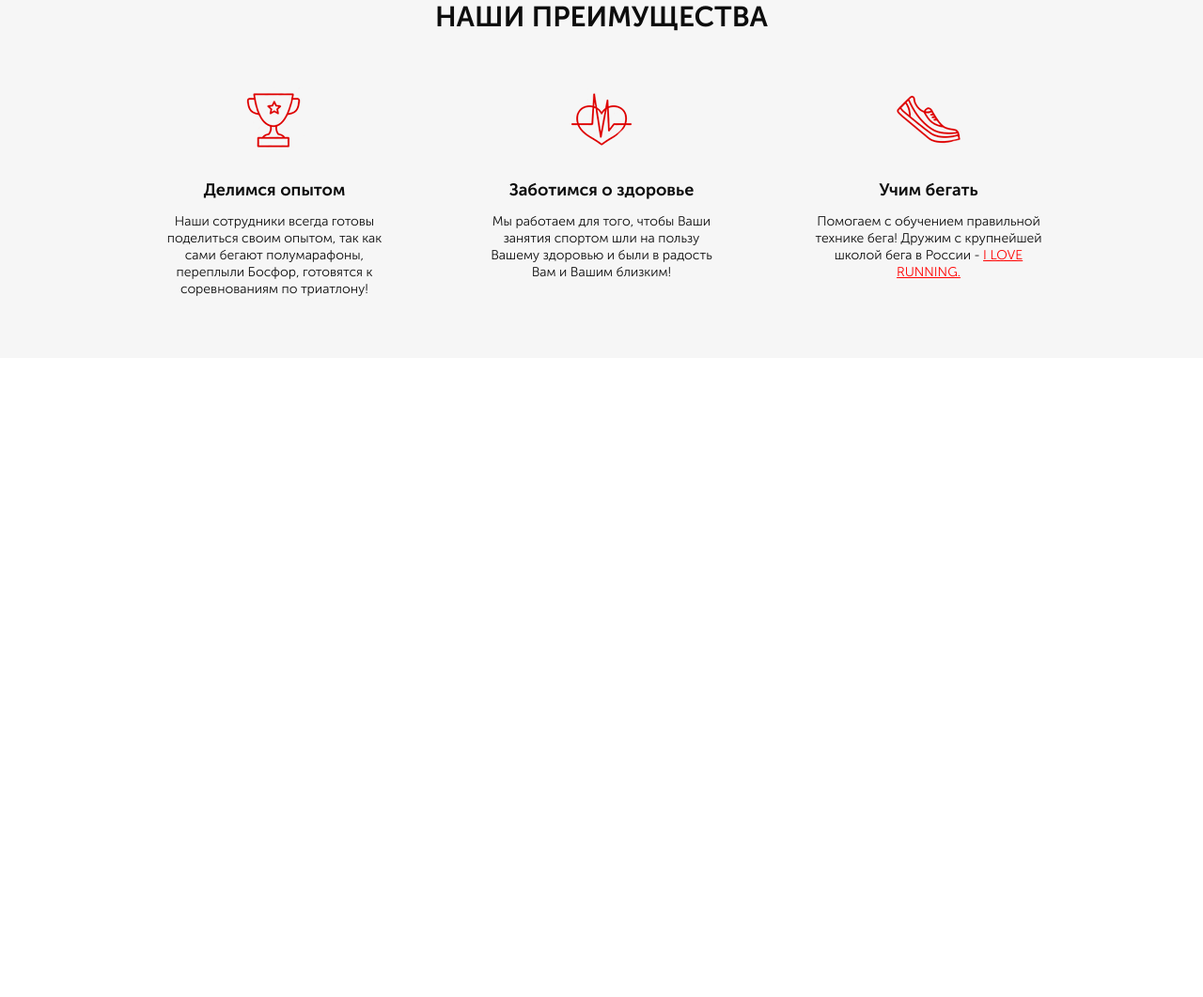
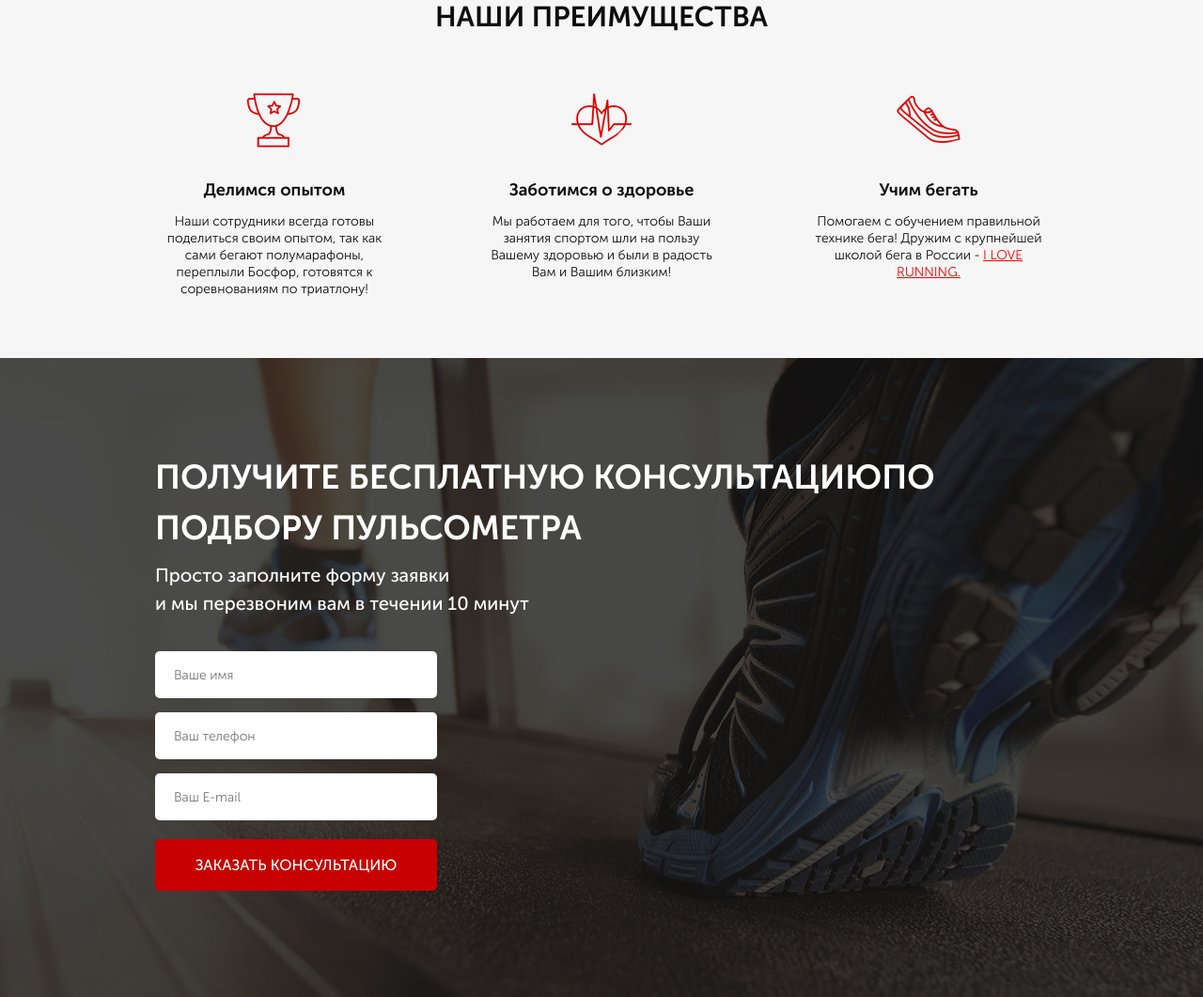
Before and after one commit to BorysSyniavskyi/pulse, a website: page src/index.html in a window 1280 px wide. Shown: the part 903-1964 px from the top of the page at 94% size. Before the commit the page ends 1284 px from the top, so only its background shows below. Drawn offline with Linux system fonts and the light colour scheme.

Commit message:
3th section without adaptation

```diff
--- a/src/index.html
+++ b/src/index.html
@@ -94,6 +94,21 @@
 
 		</div>
 	</div>
+	<div class="consultation">
+		<div class="container">
+			<h2 class="title title_left">Получите бесплатную консультациюпо <br>
+				подбору пульсометра</h2>
+			<div class="consultation__descr">
+				Просто заполните форму заявки <br> и мы перезвоним вам в течении 10 минут
+			</div>
+			<form class="feed-form" action="#">
+				<input required placeholder="Ваше имя" type="text">
+				<input required placeholder="Ваш телефон" type="number">
+				<input required placeholder="Ваш E-mail" type="email">
+				<button class="button button_submit">заказать кОНСУЛЬТАЦИЮ</button>
+			</form>
+		</div>
+	</div>
 
 </body>
 </html>
--- a/src/sass/blocks/_advantages.scss
+++ b/src/sass/blocks/_advantages.scss
@@ -1,11 +1,3 @@
-.title {
-
-    font-weight: 700;
-    font-size: 30px;
-    line-height: 30px;
-    text-align: center;
-    color: #0D0D0D;
-}
 .advantages {
     padding: 70px 0 64px 0;
     background: #F6F6F6;
--- a/src/sass/blocks/_buttons.scss
+++ b/src/sass/blocks/_buttons.scss
@@ -14,6 +14,12 @@
         height: 50px;
         font-size: 16px;
         margin-top: 65px;
+    }
+    &_submit {
+        width: 100%;
+        height: 55px;
+        font-size: 16px;
+
 
     }
 
--- /dev/null
+++ b/src/sass/blocks/_consultation.scss
@@ -0,0 +1,13 @@
+.consultation {
+    min-height: 680px;
+    padding: 100px 0 92px 0;
+    background: url('../img/bg_consultation.jpg') center (center / cover) no-repeat;
+    &__descr {
+        font-weight: 500;
+        font-size: 20px;
+        line-height: 30px;
+        color: #FFFFFF;
+        text-align: left;
+    }
+
+}
--- /dev/null
+++ b/src/sass/blocks/_forms.scss
@@ -0,0 +1,20 @@
+.feed-form {
+    margin-top: 36px;
+    display: flex;
+    flex-direction: column;
+    width: 300px;
+    input {
+        height: 50px;
+        border: none;
+        border-radius: 5px;
+        background: #FFFFFF;
+        margin-bottom: 15px;
+        padding: 0 20px;
+        font-weight: 300;
+        font-size: 14px;
+        color: #4B4B4B;
+        &:nth-child(3) {
+            margin-bottom: 20px;
+        }
+    }
+}
--- /dev/null
+++ b/src/sass/blocks/_title.scss
@@ -0,0 +1,16 @@
+.title {
+
+    font-weight: 700;
+    font-size: 30px;
+    line-height: 30px;
+    text-align: center;
+    color: #0D0D0D;
+    text-transform: uppercase;
+    &_left {
+        font-size: 36px;
+        line-height: 54px;
+        text-transform: uppercase;
+        color: #FFFFFF;
+        text-align: left;
+    }
+}
--- a/src/sass/style.scss
+++ b/src/sass/style.scss
@@ -6,8 +6,11 @@
 @import 'blocks/promo';
 @import 'blocks/header';
 @import 'blocks/buttons';
+@import 'blocks/title';
 @import 'blocks/advantages';
 @import 'media';
+@import 'blocks/consultation';
+@import 'blocks/forms';
 
 .container {
     max-width: 950px;
```
Also changed, not shown: src/css/style.min.css.
